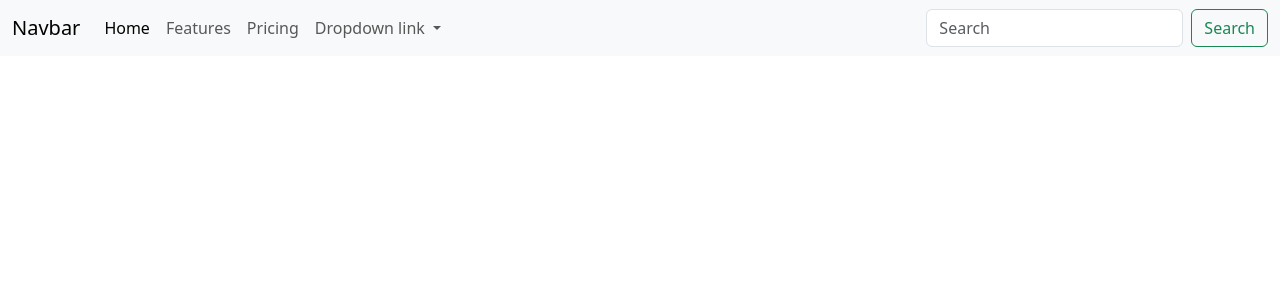
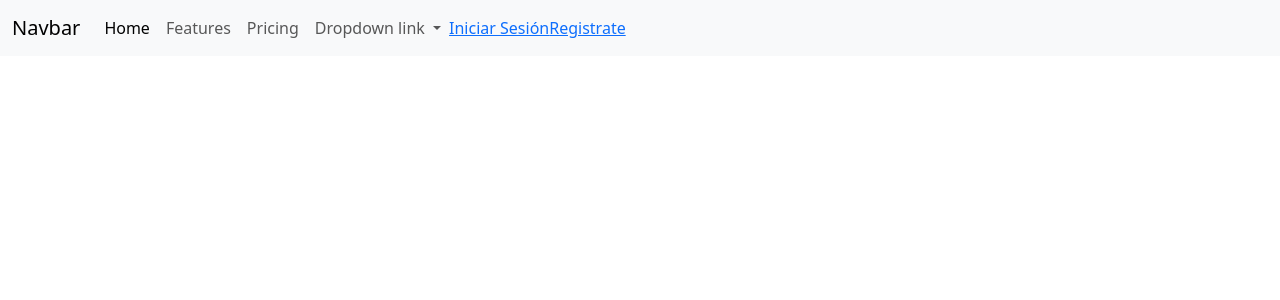
Before and after one commit to Diegonezt/login2, a PHP site: page /view/head/heather.php in a window 1280 px wide. Shown: the top 300 px of the page. Run offline with PHP 8.4, Linux system fonts and the light colour scheme; some libraries are stand-ins or nearby versions.

Commit message:
nuevo commit

```diff
--- a/view/head/heather.php
+++ b/view/head/heather.php
@@ -9,7 +9,8 @@
 ?>
 
 
-
+<div class="fondo_menu">
+  <div class="container_fluid">
     <nav class="navbar navbar-expand-lg bg-body-tertiary">
     <div class="container-fluid">
       <a class="navbar-brand" href="#">Navbar</a>
@@ -38,11 +39,12 @@
             </ul>
           </li>
         </ul>
-      <form class="d-flex ms-auto" role="search">
-            <input class="form-control me-2" type="search" placeholder="Search" aria-label="Search">
-            <button class="btn btn-outline-success" type="submit">Search</button>
-      </form>
+        <a href="/login/view/home/login.php" class"boton">Iniciar Sesión</a>
+        <a href="/login/view/home/login.php" class"boton">Registrate</a>
       </div>
     </div>
   </nav>
+  </div>
+</div>
+
 <div class="fondo">
```
Lines whose indentation alone changed are shown as unchanged.
